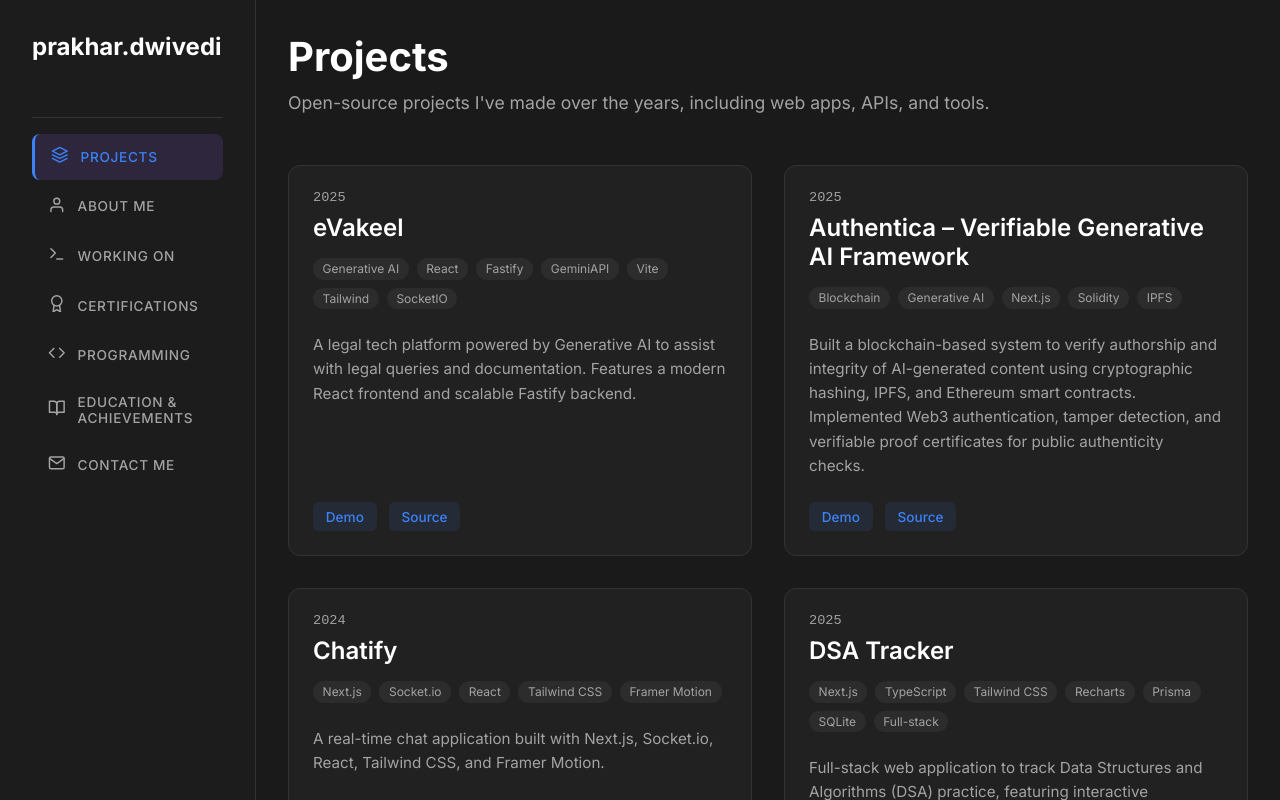
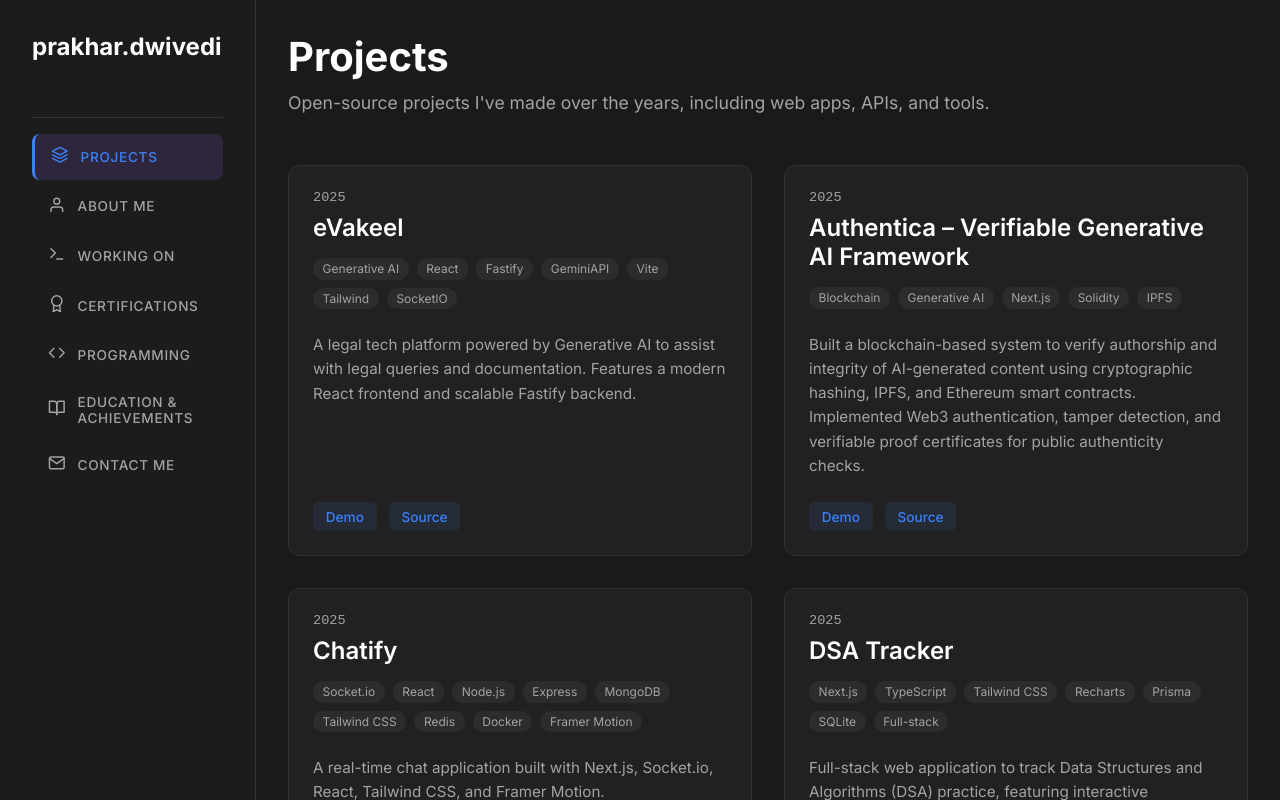
Before and after one commit to prakharDvedi/portfolio, a Next.js app: page /projects in a window 1280 px wide. Built offline with nearby package versions, Linux system fonts and the light colour scheme.

Commit message:
chatapp updated

```diff
--- a/src/data/projects.ts
+++ b/src/data/projects.ts
@@ -36,12 +36,22 @@ export const projects = [
     name: "Chatify",
     description:
       "A real-time chat application built with Next.js, Socket.io, React, Tailwind CSS, and Framer Motion.",
-    date: "2024",
-    tags: ["Next.js", "Socket.io", "React", "Tailwind CSS", "Framer Motion"],
+    date: "2025",
+    tags: [
+      "Socket.io",
+      "React",
+      "Node.js",
+      "Express",
+      "MongoDB",
+      "Tailwind CSS",
+      "Redis",
+      "Docker",
+      "Framer Motion",
+    ],
     slug: "chatify",
     links: {
       demo: "https://chatify-max.vercel.app/",
-      source: "https://github.com/prakharDvedi/ChatApp",
+      source: "https://github.com/prakharDvedi/Redis-chatApp",
     },
   },
   {
```
